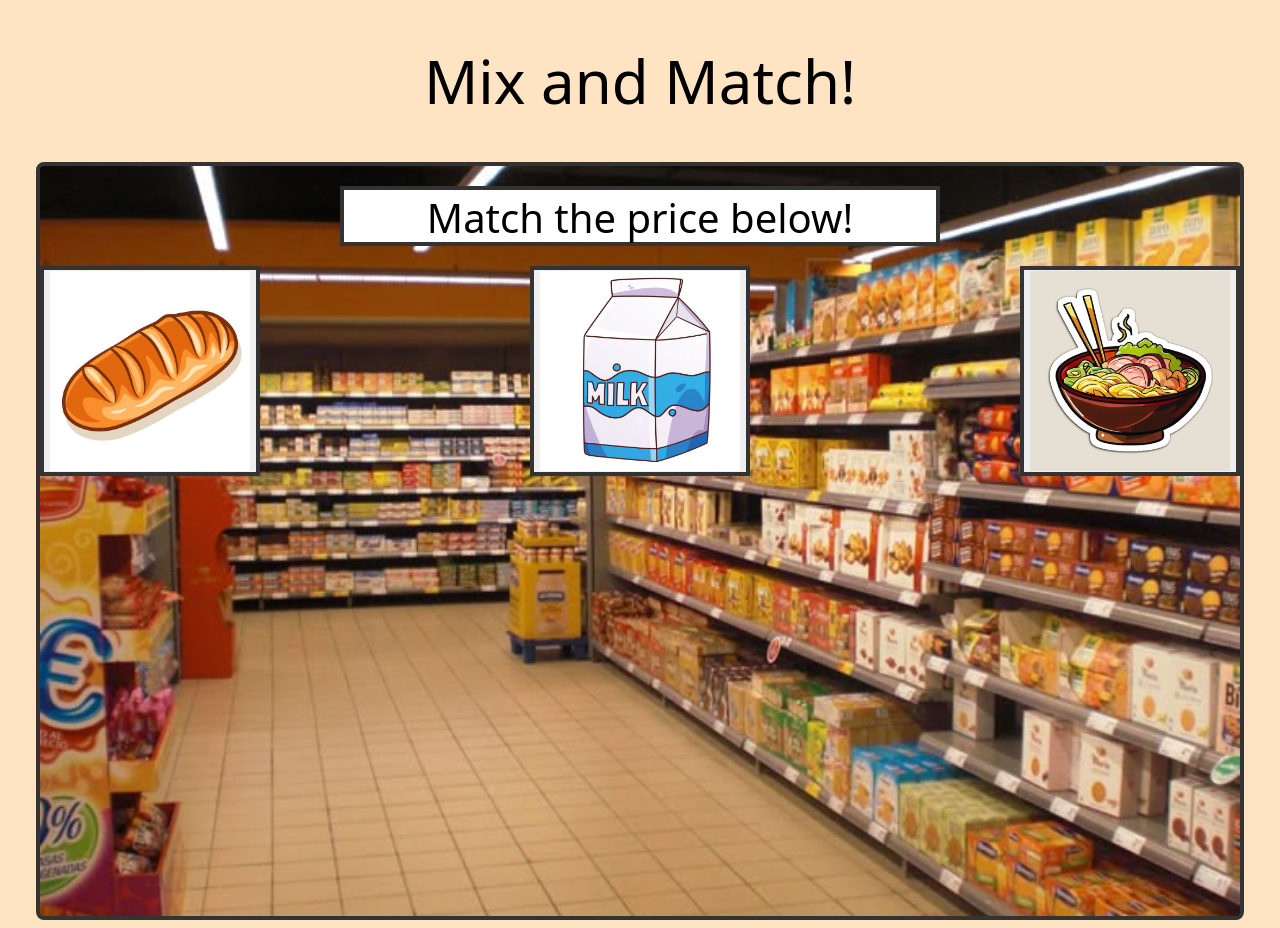
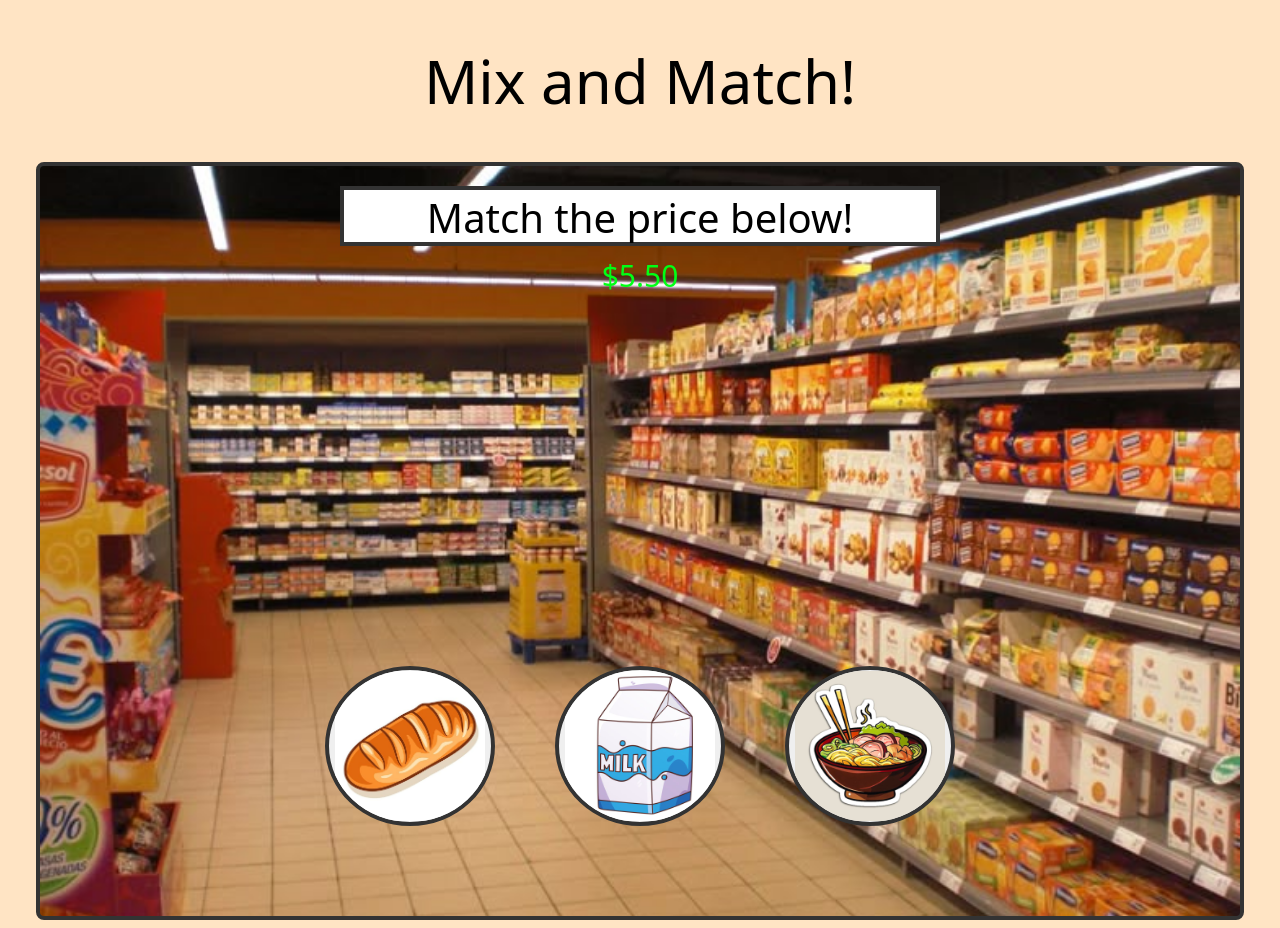
Before and after one commit to mobabiker127/MixAndMatch, a plain HTML site: page index.html in a window 1280 px wide. Drawn offline with Linux system fonts and the light colour scheme; a web font is replaced by a local one.

Commit message:
Additional styling

```diff
--- a/index.html
+++ b/index.html
@@ -16,6 +16,7 @@
         <div class="game-surface">
             <div class="instruction">
                 <h2>Match the price below!</h2>
+                <h3>$5.50</h3>
             </div>
             <div class="container">
                 <button><img src="food-items/bread.jpg" alt="Bread"></button>
--- a/style.css
+++ b/style.css
@@ -17,7 +17,6 @@ h1 {
     height: 60px;
     margin: 20px auto;
     border: 4px solid #333;
-    align-items: center;
     box-sizing: border-box;
 }
 
@@ -30,6 +29,17 @@ h1 {
     font-style: normal;
     text-align: center;
     margin: 0;
+}
+
+.instruction h3 {
+    font-size: 30px;
+    font-family: "DynaPuff", system-ui;
+    color:rgb(0, 255, 21);
+    font-weight: 400;
+    font-style: normal;
+    font-style: normal;
+    text-align: center;
+    margin-top: 10px;
 }
 
 .game-surface {
@@ -47,7 +57,8 @@ h1 {
 
 .container {
     display: flex;
-    justify-content: space-between;
+    justify-content: center;
+    gap: 60px;
 }
 
 .container button {
@@ -55,11 +66,14 @@ h1 {
   width: 5;
   height: 10;
   cursor: pointer;
+  margin-top: 400px;
+  border-radius: 50%;
+  overflow: hidden;
 }
 
 .container button img {
-  width: 200px;
-  height: 200px;
+  width: 150px;
+  height: 150px;
   object-fit: cover;
   display: block;
 }
```
